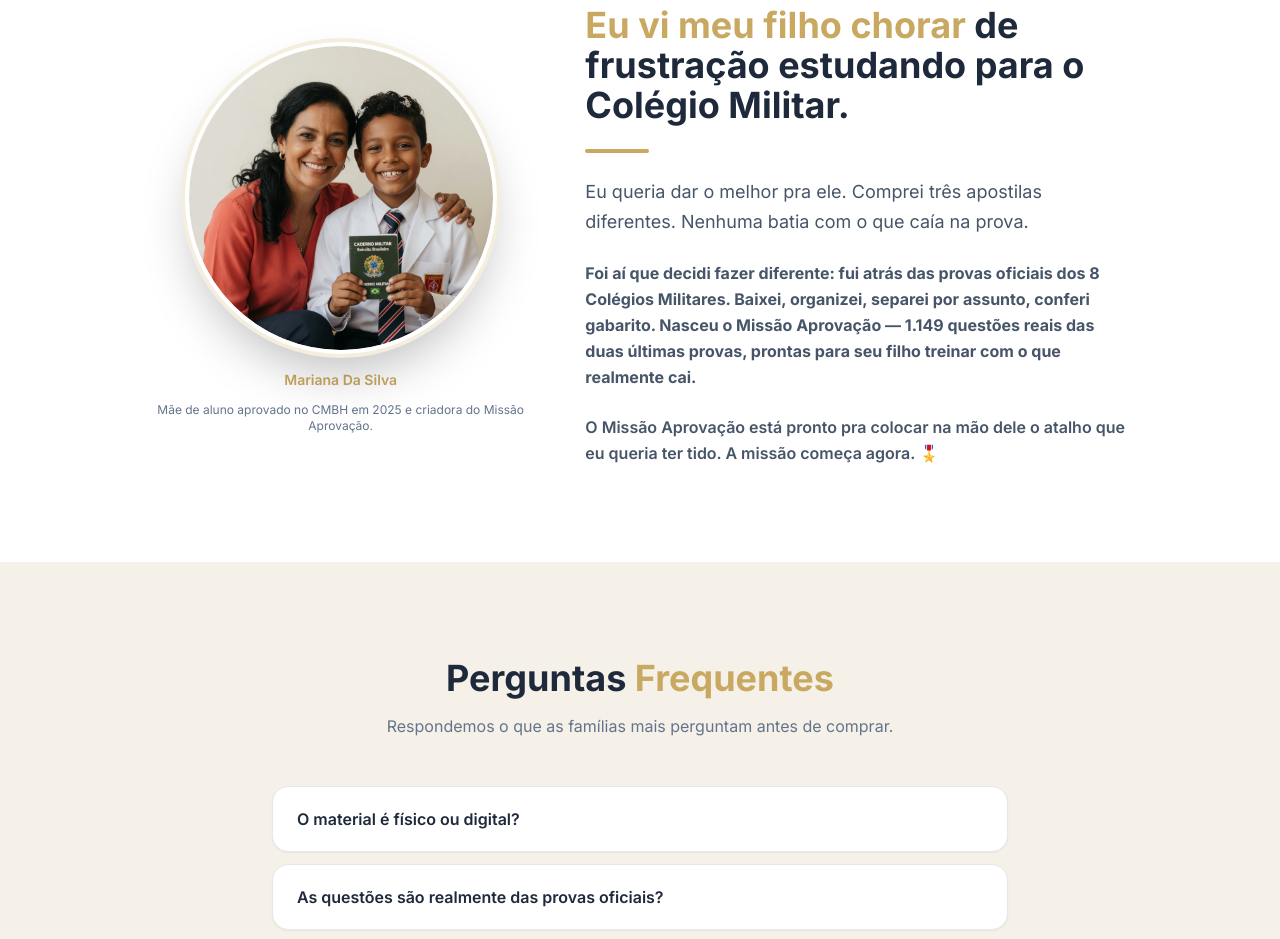
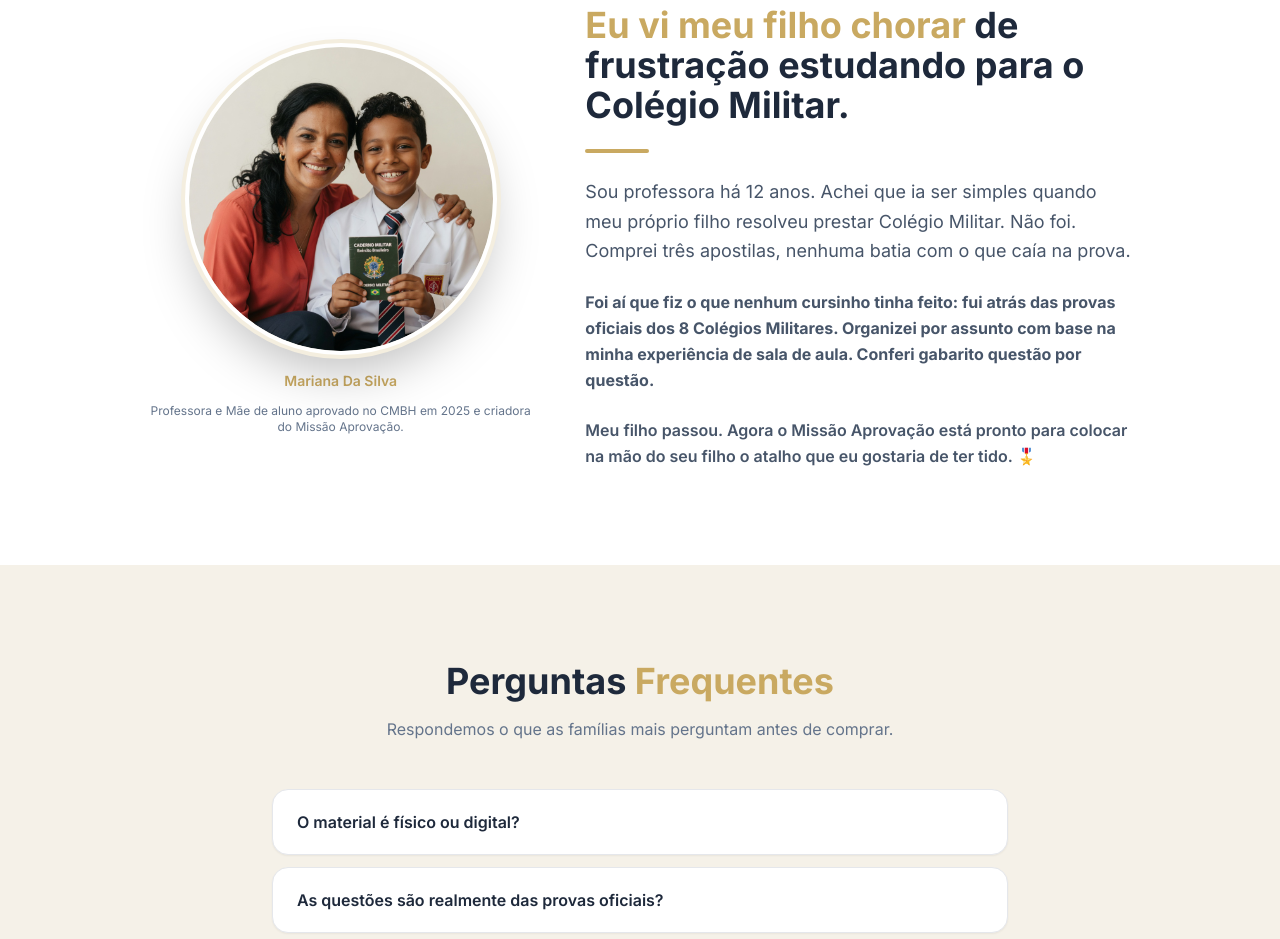
Before and after one commit to vhugocaetanoo-byte/Mariana-da-Silva, a plain HTML site: page index.html in a window 1280 px wide. Shown: the part 9642-10581 px from the top of the page. Drawn offline with nearby package versions, Linux system fonts and the light colour scheme; some icons are missing.

Commit message:
copy: enxugar história do criador + adicionar autoridade professora

```diff
--- a/index.html
+++ b/index.html
@@ -1484,7 +1484,7 @@
               <img loading="lazy" src="./imagens/autor.jpg" alt="Foto do criador do Missão Aprovação" class="w-full h-full object-cover rounded-full">
             </div>
             <p class="text-sm font-semibold text-[#C9A961] text-center">Mariana Da Silva</p>
-            <p class="text-xs text-slate-500 text-center">Mãe de aluno aprovado no CMBH em 2025 e criadora do Missão Aprovação.</p>
+            <p class="text-xs text-slate-500 text-center">Professora e Mãe de aluno aprovado no CMBH em 2025 e criadora do Missão Aprovação.</p>
           </div>
 
           <div class="w-full md:w-7/12 text-center md:text-left space-y-6">
@@ -1493,13 +1493,13 @@
             </h2>
             <div class="w-16 h-1 bg-[#C9A961] mx-auto md:mx-0 rounded"></div>
             <p class="text-slate-600 leading-relaxed text-lg">
-              Eu queria dar o melhor pra ele. Comprei três apostilas diferentes. Nenhuma batia com o que caía na prova.
+              Sou professora há 12 anos. Achei que ia ser simples quando meu próprio filho resolveu prestar Colégio Militar. Não foi. Comprei três apostilas, nenhuma batia com o que caía na prova.
             </p>
             <p class="text-slate-600 leading-relaxed">
-              <strong>Foi aí que decidi fazer diferente: fui atrás das provas oficiais dos 8 Colégios Militares. Baixei, organizei, separei por assunto, conferi gabarito. Nasceu o Missão Aprovação — 1.149 questões reais das duas últimas provas, prontas para seu filho treinar com o que realmente cai.</strong>
+              <strong>Foi aí que fiz o que nenhum cursinho tinha feito: fui atrás das provas oficiais dos 8 Colégios Militares. Organizei por assunto com base na minha experiência de sala de aula. Conferi gabarito questão por questão.</strong>
             </p>
             <p class="text-slate-600 leading-relaxed font-semibold">
-              O Missão Aprovação está pronto pra colocar na mão dele o atalho que eu queria ter tido. A missão começa agora. 🎖️
+              Meu filho passou. Agora o Missão Aprovação está pronto para colocar na mão do seu filho o atalho que eu gostaria de ter tido. 🎖️
             </p>
           </div>
 
```
